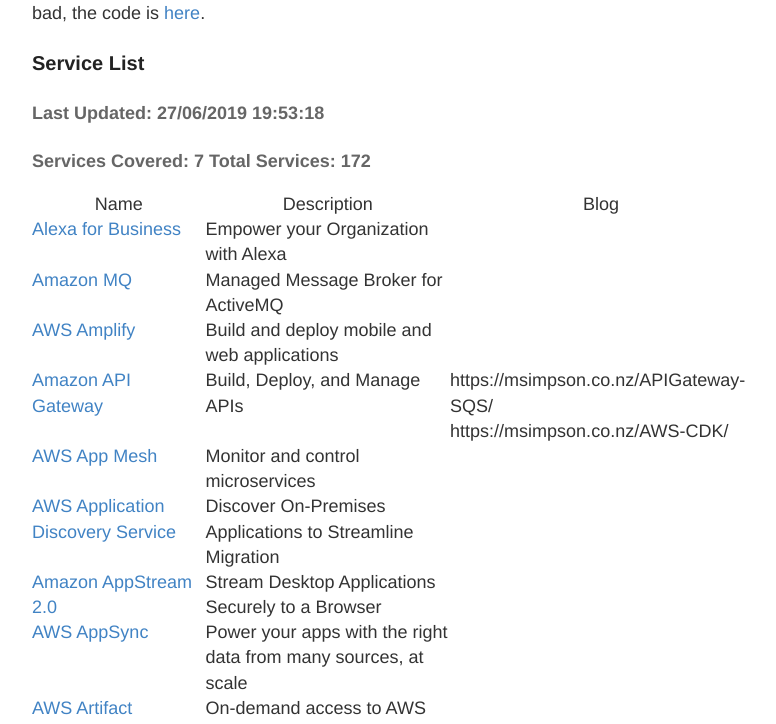
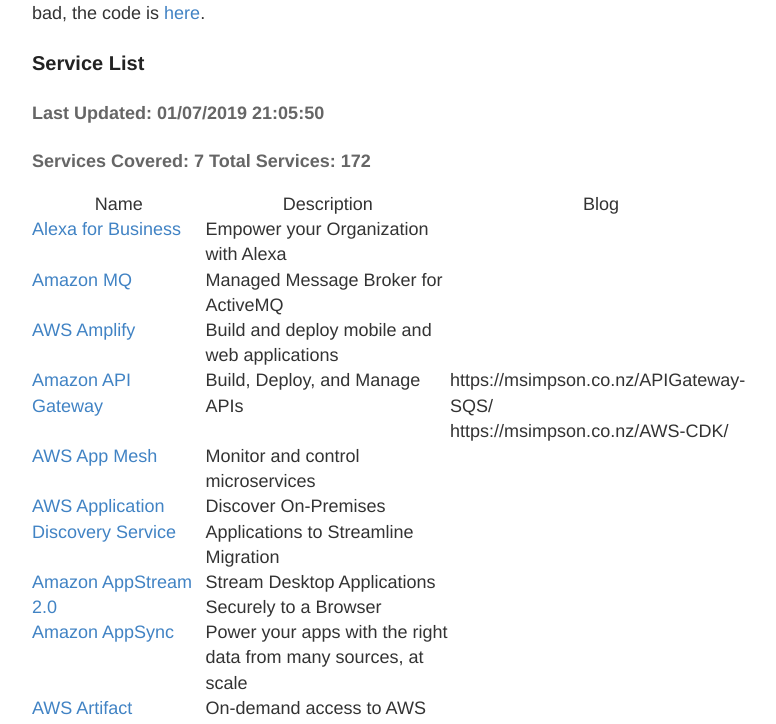
Before and after one commit to msimpsonnz/msimpsonnz.github.io, a Jekyll site: the page built from _posts/2019-06-17-AWS-AtoZ.md, in a window 1280 px wide and 1400 px high, scrolled down 434 px. Shown: the part 157-881 px from the top of the window, without its empty margins (248-1024 px from the left). Built offline with Jekyll 4.4.1, drawn with Linux system fonts in a browser that asks for light colours; comment, search, counter and statistics services are not loaded; some of the changed text lies outside the part shown.

Commit message:
Updated AtoZ Blog

```diff
--- a/_posts/2019-06-17-AWS-AtoZ.md
+++ b/_posts/2019-06-17-AWS-AtoZ.md
@@ -15,7 +15,7 @@
 
 
 ### Service List
-#### Last Updated: 27/06/2019 19:53:18
+#### Last Updated: 01/07/2019 21:05:50
 #### Services Covered: 7 Total Services: 172
 
 | Name                                                                                                   | Description                                                                                | Blog                                                                          |
@@ -27,7 +27,7 @@
 | [AWS App Mesh](https://aws.amazon.com/app-mesh/)                                                       | Monitor and control microservices                                                          |                                                                               |
 | [AWS Application Discovery Service](https://aws.amazon.com/application-discovery/)                     | Discover On-Premises Applications to Streamline Migration                                  |                                                                               |
 | [Amazon AppStream 2.0](https://aws.amazon.com/appstream2/)                                             | Stream Desktop Applications Securely to a Browser                                          |                                                                               |
-| [AWS AppSync](https://aws.amazon.com/appsync/)                                                         | Power your apps with the right data from many sources, at scale                            |                                                                               |
+| [Amazon AppSync](https://aws.amazon.com/appsync/)                                                      | Power your apps with the right data from many sources, at scale                            |                                                                               |
 | [AWS Artifact](https://aws.amazon.com/artifact/)                                                       | On-demand access to AWS compliance reports                                                 |                                                                               |
 | [Amazon Athena](https://aws.amazon.com/athena/)                                                        | Query Data in S3 using SQL                                                                 |                                                                               |
 | [AWS Auto Scaling](https://aws.amazon.com/autoscaling/)                                                | Scale Multiple Resources to Meet Demand                                                    |                                                                               |
@@ -40,7 +40,7 @@
 | [Amazon Managed Blockchain](https://aws.amazon.com/blockchain/)                                        | Create and manage scalable blockchain networks                                             |                                                                               |
 | [AWS Certificate Manager](https://aws.amazon.com/certificate-manager/)                                 | Provision, Manage, and Deploy SSL/TLS Certificates                                         |                                                                               |
 | [Amazon Chime](https://aws.amazon.com/chime/)                                                          | Frustration-free Meetings, Video Calls, and Chat                                           |                                                                               |
-| [AWS Command Line Interface](https://aws.amazon.com/cli/)                                              | Unified tool to manage AWS services                                                        |                                                                               |
+| [AWS Command Line Interface](https://aws.amazon.com/cli/)                                              | Unified Tool to Manage AWS Services                                                        |                                                                               |
 | [Amazon Cloud Directory](https://aws.amazon.com/cloud-directory/)                                      | Create Flexible Cloud-native Directories                                                   |                                                                               |
 | [AWS Cloud Map](https://aws.amazon.com/cloud-map/)                                                     | Application resource registry for microservices                                            |                                                                               |
 | [AWS Cloud9](https://aws.amazon.com/cloud9/)                                                           | Write, Run, and Debug Code on a Cloud IDE                                                  |                                                                               |
```
